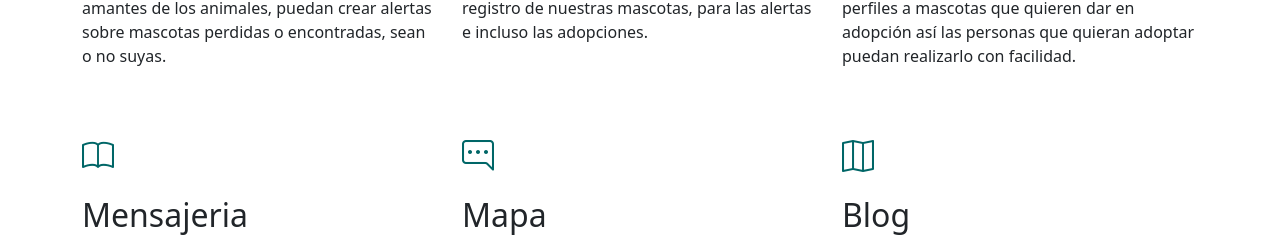
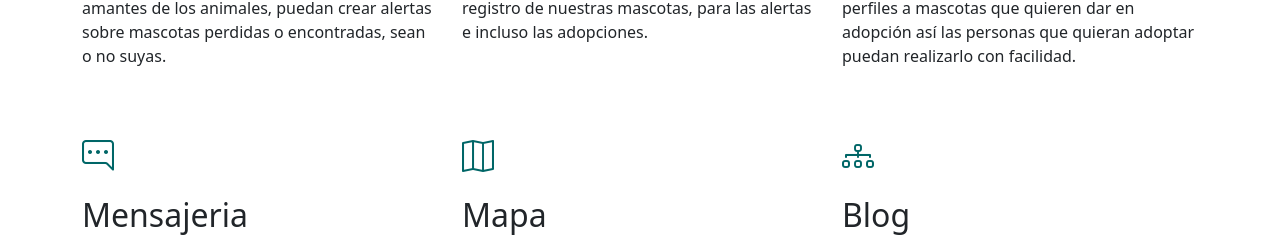
Before and after one commit to julibdr/LandingPageSniffNear, a plain HTML site: page index.html in a window 1280 px wide. Shown: the part 1558-1795 px from the top of the page. Drawn offline with nearby package versions, Linux system fonts and the light colour scheme.

Commit message:
arreglos

```diff
--- a/index.html
+++ b/index.html
@@ -95,7 +95,7 @@
         <div class="row g-4 row-cols-1 row-cols-lg-3">
             <div class="feature col">
                 <div class="feature-icon d-inline-flex align-items-center justify-content-center bg-gradient fs-2 mb-3">
-                    <i class="bi bi-book custom-secondary-text"></i>
+                    <i class="bi bi-chat-right-dots custom-secondary-text"></i>
                 </div>
                 <h3 class="fs-2">Mensajeria</h3>
                 <p>Se utiliza un chat para comunicarse por la aplicacion, sea para alguien que encontró una mascota
@@ -103,7 +103,7 @@
             </div>
             <div class="feature col">
                 <div class="feature-icon d-inline-flex align-items-center justify-content-center bg-gradient fs-2 mb-3">
-                    <i class="bi bi-chat-right-dots custom-secondary-text"></i>
+                    <i class="bi bi-map custom-secondary-text"></i>
                 </div>
                     <h3 class="fs-2">Mapa</h3>
                     <p>Contamos con un mapa donde se pueden visualizar todas las ubicaciones dentro del rango de 5km a la
@@ -111,7 +111,7 @@
             </div>
             <div class="feature col">
                 <div class="feature-icon d-inline-flex align-items-center justify-content-center bg-gradient fs-2 mb-3">
-                    <i class="bi bi-map custom-secondary-text"></i>
+                    <i class="bi bi-diagram-3 custom-secondary-text"></i>
                 </div>
                     <h3 class="fs-2">Blog</h3>
                 <p>Creamos un blog donde cada uno podrá contar experiencias propias y consejos relacionados con
```
